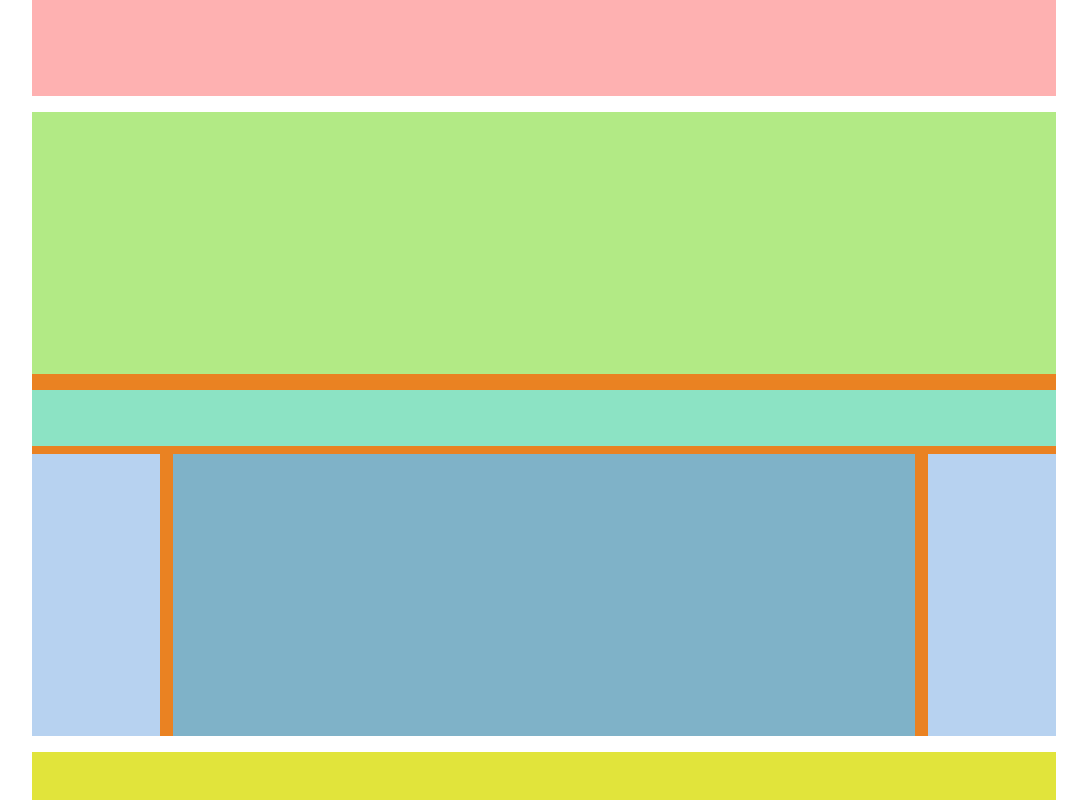
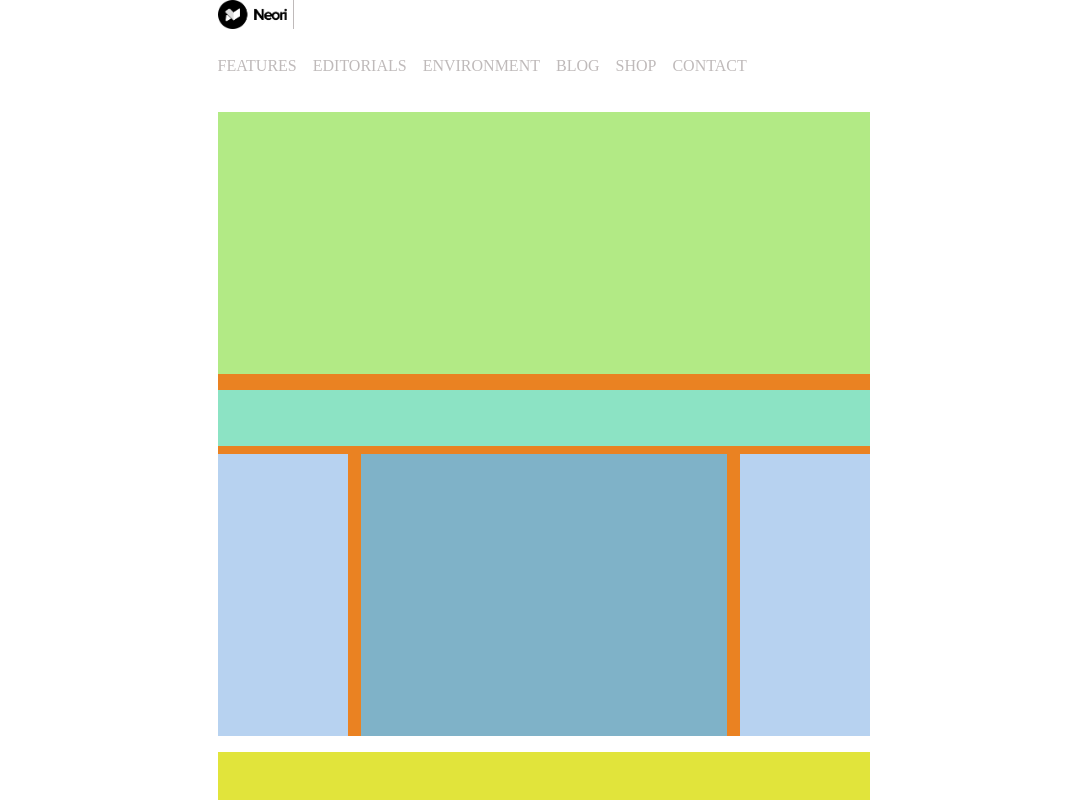
Before and after one commit to AndreSoffiantini/htmlcss-wp, a plain HTML site: page index.html in a window 1280 px wide. Shown: the whole page, without its empty margins (96-1183 px from the left). Drawn offline with Linux system fonts and the light colour scheme.

Commit message:
Create header

```diff
--- a/css/style.css
+++ b/css/style.css
@@ -13,7 +13,7 @@
 }
 
 :root {
-    /* Colors */
+    /* Debug colors */
     --sidebar-color: #b7d2f0;
     --main-text-color: #7FB2C8;
     --main-header_text-color: #8CE3C4;
@@ -21,11 +21,13 @@
     --footer-color: #e1e43b;
     --main-color: #EA8222;
     --header-color: #FEB1B1;
+    /* Text color */
+    --primary-color: rgb(191 186 186);
     /* Dimensions */
     --margin-header-hero_photo: 2vh;
     --margin-hero_photo-main_text: 2vh;
     --margin-main_text-footer: 2vh;
-    --main-text-gutter: 1vw;
+    --main-text-gutter: 2%;
 }
 
 
@@ -36,7 +38,7 @@
 
 .debug .site_header {
     height: 12vh;
-    background-color: var(--header-color);
+    /* background-color: var(--header-color); */
     margin-bottom: var(--margin-header-hero_photo);
 }
 
@@ -59,7 +61,7 @@
 }
 
 .debug .sidebar {
-    width: 10vw;
+    width: 20%;
     height: 35.3vh;
     background-color: var(--sidebar-color);
     float: left;
@@ -67,7 +69,7 @@
 
 .debug .text {
     float: left;
-    width: 58vw;
+    width: 56%;
     height: 35.3vh;
     background-color: var(--main-text-color);
     margin: 0 var(--main-text-gutter);
@@ -79,15 +81,41 @@
 }
 
 
+/* /Debug */
+
+
 /**************************** Body *****************************/
 
 body {
-    width: 80vw;
+    width: 51vw;
     margin: auto;
 }
 
 
 /********* .Site_header **********/
+
+.logo {
+    width: 6vw;
+    border-right-style: solid;
+    border-color: var(--primary-color);
+    border-width: 0.1vw;
+    padding-right: 0.5vw;
+}
+
+.site_header .links {
+    list-style: none;
+}
+
+.site_header .links li {
+    float: left;
+    padding: 1.5rem 1rem 0 0;
+    font-size: 2vh;
+}
+
+.site_header .links a {
+    text-decoration: none;
+    color: var(--primary-color);
+}
 
 
 /********* /.Site_header **********/
--- a/index.html
+++ b/index.html
@@ -12,6 +12,29 @@
 <body class="debug">
 
     <header class="site_header">
+
+        <img src="./img/logo.png" alt="" class="logo">
+
+        <ul class="links">
+            <li>
+                <a href="#">FEATURES</a>
+            </li>
+            <li>
+                <a href="#">EDITORIALS</a>
+            </li>
+            <li>
+                <a href="#">ENVIRONMENT</a>
+            </li>
+            <li>
+                <a href="#">BLOG</a>
+            </li>
+            <li>
+                <a href="#">SHOP</a>
+            </li>
+            <li>
+                <a href="#">CONTACT</a>
+            </li>
+        </ul>
 
     </header>
     <!-- /.site_header -->
```
